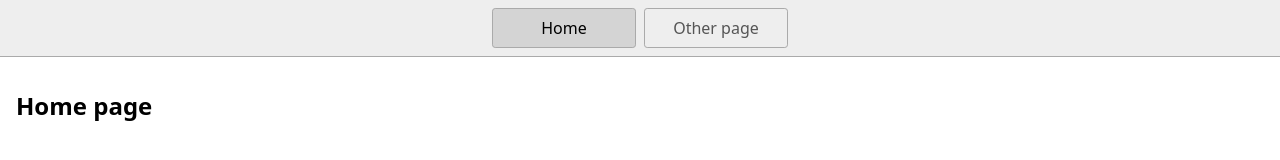
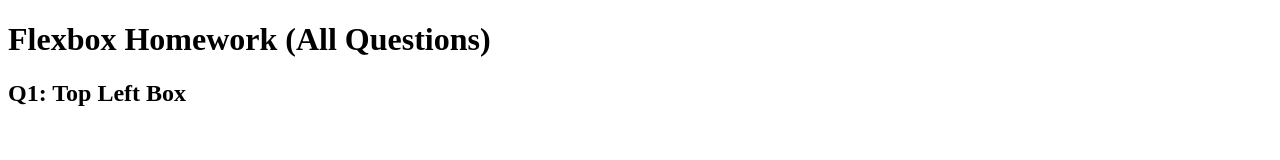
Before and after one commit to Sweetypatel13/Flexbox, a plain HTML site: page index.html in a window 1280 px wide. Drawn offline with Linux system fonts and the light colour scheme.

Commit message:
created index.html and provide q1

```diff
--- a/index.html
+++ b/index.html
@@ -1,23 +1,18 @@
 <!DOCTYPE html>
 <html lang="en">
-  <head>
-    <title>Home</title>
-    <meta charset="UTF-8" />
-    <meta name="viewport" content="width=device-width" />
-    <!--
-      Need a visual blank slate?
-      Remove all code in `styles.css`!
-    -->
-    <link rel="stylesheet" href="styles.css" />
-    <script type="module" src="script.js"></script>
-  </head>
-  <body>
-    <nav>
-      <a href="/" aria-current="page">Home</a>
-      <a href="/page2.html">Other page</a>
-    </nav>
-    <main>
-      <h1>Home page</h1>
-    </main>
-  </body>
+<head>
+    <meta charset="UTF-8">
+    <meta name="viewport" content="width=device-width, initial-scale=1.0">
+    <title>flexbox</title>
+
+</head>
+<body>
+  <h1>Flexbox Homework (All Questions)</h1>
+
+  <!-- Q1 -->
+  <h2>Q1: Top Left Box</h2>
+  <div class="q1-container">
+    <div class="q1-box"></div>
+  </div>
+</body>
 </html>
--- a/script.js
+++ /dev/null
@@ -1 +0,0 @@
-console.log('Hello!');
--- a/styles.css
+++ /dev/null
@@ -1,46 +0,0 @@
-* {
-  box-sizing: border-box;
-}
-
-body {
-  margin: 0;
-  font-family: system-ui, sans-serif;
-  color: black;
-  background-color: white;
-}
-
-nav {
-  display: flex;
-  flex-wrap: wrap;
-  align-items: center;
-  justify-content: center;
-  padding: 0.5rem;
-  gap: 0.5rem;
-  border-bottom: solid 1px #aaa;
-  background-color: #eee;
-}
-
-nav a {
-  display: inline-block;
-  min-width: 9rem;
-  padding: 0.5rem;
-  border-radius: 0.2rem;
-  border: solid 1px #aaa;
-  text-align: center;
-  text-decoration: none;
-  color: #555;
-}
-
-nav a[aria-current='page'] {
-  color: #000;
-  background-color: #d4d4d4;
-}
-
-main {
-  padding: 1rem;
-}
-
-h1 {
-  font-weight: bold;
-  font-size: 1.5rem;
-}
```
Also changed, not shown: package.json (deleted, +0 -8 lines), page2.html (deleted, +0 -19 lines), 1 other file.
